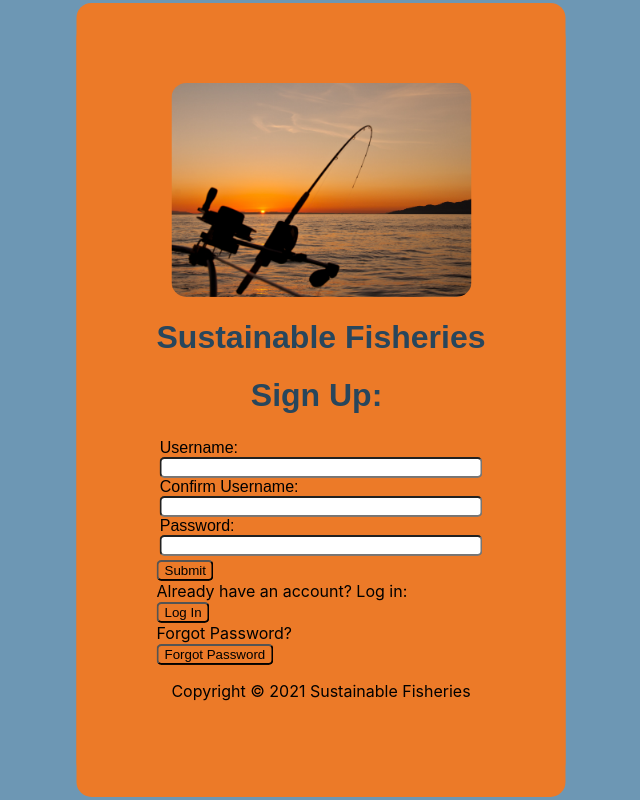
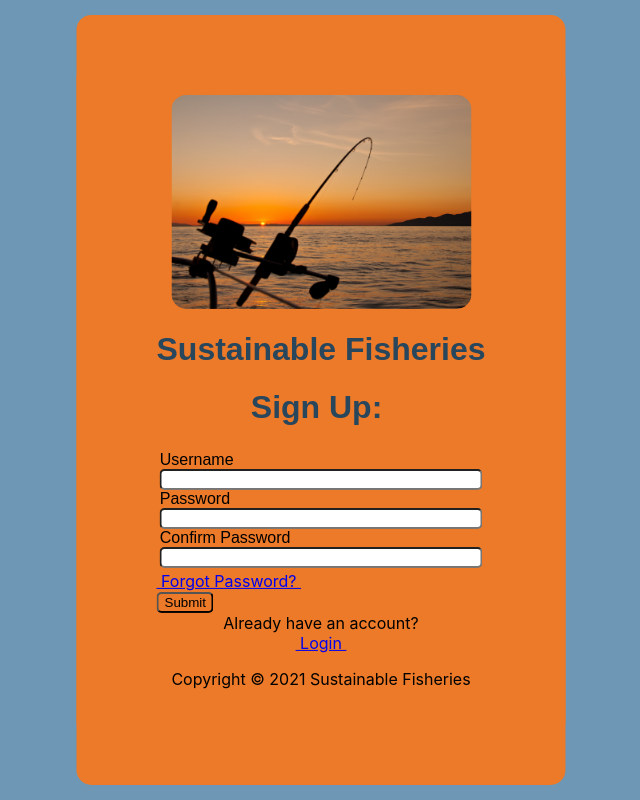
Before and after one commit to vinceduarte/26142group53, a React (Create React App) app in the folder sustainable-fisheries/: page /signup in a window 1280 px wide. Shown: the whole page, without its empty margins (319-959 px from the left). Built offline with nearby package versions, Linux system fonts and the light colour scheme.

Commit message:
added links instead of buttons

```diff
--- a/sustainable-fisheries/src/components/Forgot/Forgot.js
+++ b/sustainable-fisheries/src/components/Forgot/Forgot.js
@@ -8,7 +8,7 @@ export default function Forgot() {
     return (
 
         <div className="login-wrapper center">
-        <img src={logo} alt="Logo" width="200"/>
+            <img src={logo} alt="Logo" width="200" />
 
 
             <form>
@@ -20,30 +20,23 @@ export default function Forgot() {
                 </header>
                 <h1 id="forgot-password">Forgot Password? </h1>
                 <div className="input">
-                    <label for="username">Username:</label>
+                    <label for="username">Username</label>
                     <input id="username" type="text" />
                 </div>
                 <div className="button">
                     <button type="submit">Submit</button>
                 </div>
-                Don't have an account? Sign Up:
-                <div className="button">
-                    <button type="submit">Sign Up</button>
-                </div>
-                Log In
-                <div className="button">
-                    <button type="submit">Log In</button>
-                </div>
             </form>
+
+            Don't have an account?
+            <a href="./signup"> Sign Up </a>
+
+            Return to
+            <a href="./login"> Login </a>
 
             <footer id="main-footer">
                 <p>Copyright &copy; 2021 Sustainable Fisheries</p>
             </footer>
-
-
         </div>
-
-
-
     );
 }
--- a/sustainable-fisheries/src/components/Login/Login.js
+++ b/sustainable-fisheries/src/components/Login/Login.js
@@ -8,7 +8,7 @@ export default function Login() {
     return (
 
         <div className="login-wrapper center">
-            <img src={logo} alt="Logo" width="200"/>
+            <img src={logo} alt="Logo" width="200" />
 
             <form>
                 <header id="main-header">
@@ -17,25 +17,20 @@ export default function Login() {
                     </div>
 
                 </header>
-            <h1 id="sign-in">Sign In: </h1>
                 <div className="input">
-                    <label for="username">Username:</label>
+                    <label for="username">Username</label>
                     <input id="username" type="text" />
-                    <label for="password">Password:</label>
+                    <label for="password">Password</label>
                     <input id="password" type="password" />
                 </div>
+                <a href="./forgotpassword"> Forgot Password? </a>
                 <div className="button">
                     <button type="submit">Submit</button>
                 </div>
-                Don't have an account? Sign Up:
-                <div className="button">
-                    <button type="submit">Sign Up</button>
-                </div>
-                Forgot Password?
-                <div className="button">
-                    <button type="submit">Forgot Password</button>
-                </div>
             </form>
+
+            Don't have an account?
+            <a href="./signup"> Sign Up </a>
 
             <footer id="main-footer">
                 <p>Copyright &copy; 2021 Sustainable Fisheries</p>
--- a/sustainable-fisheries/src/components/SignUp/SignUp.js
+++ b/sustainable-fisheries/src/components/SignUp/SignUp.js
@@ -8,7 +8,7 @@ export default function SignUp() {
     return (
 
         <div className="login-wrapper center">
-        <img src={logo} alt="Logo" width="200"/>
+            <img src={logo} alt="Logo" width="200" />
 
 
             <form>
@@ -20,32 +20,25 @@ export default function SignUp() {
                 </header>
                 <h1 id="sign-in">Sign Up: </h1>
                 <div className="input">
-                    <label for="username">Username:</label>
+                    <label for="username">Username</label>
                     <input id="username" type="text" />
-                    <label for="username">Confirm Username:</label>
-                    <input id="username" type="text" />
-                    <label for="password">Password:</label>
-                    <input id="password" type="password" />
+                    <label for="username">Password</label>
+                    <input id="password" type="text" />
+                    <label for="password">Confirm Password</label>
+                    <input id="confirmpassword" type="password" />
                 </div>
+                <a href="./forgotpassword"> Forgot Password? </a>
                 <div className="button">
                     <button type="submit">Submit</button>
                 </div>
-                Already have an account? Log in:
-                <div className="button">
-                    <button type="submit">Log In</button>
-                </div>
-                Forgot Password?
-                <div className="button">
-                    <button type="submit">Forgot Password</button>
-                </div>
             </form>
+
+            Already have an account?
+            <a href="./login"> Login </a>
 
             <footer id="main-footer">
                 <p>Copyright &copy; 2021 Sustainable Fisheries</p>
             </footer>
         </div>
-
-
-
     );
 }
```
Lines whose indentation alone changed are shown as unchanged.
